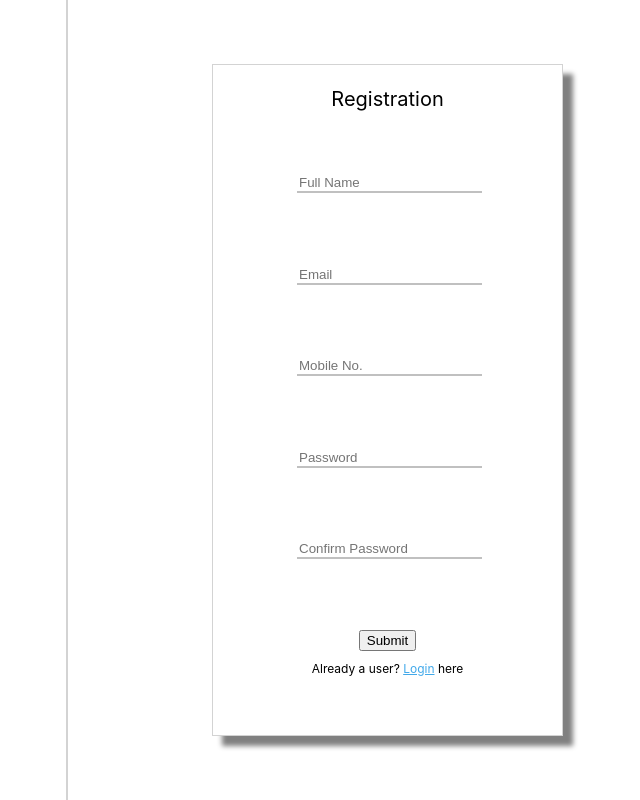
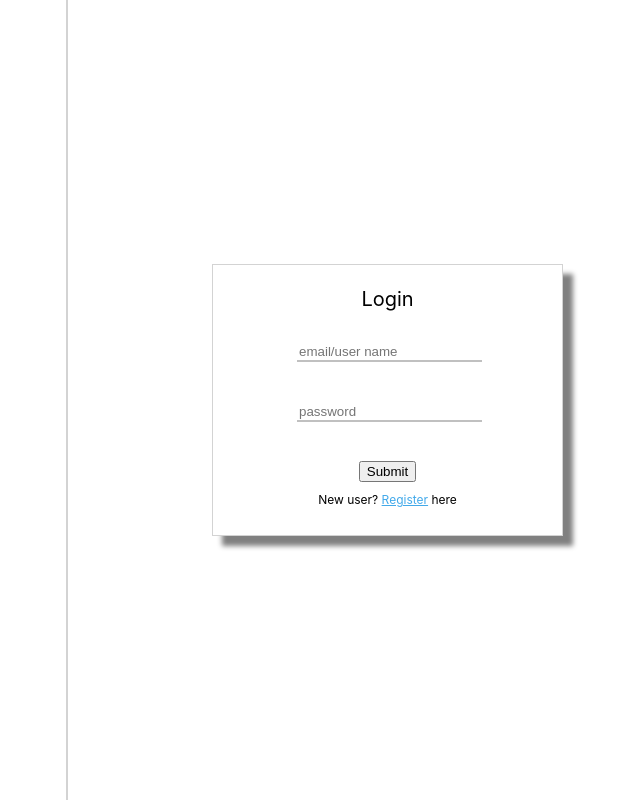
Before and after one commit to AnishDey1994/ecommerce-app, a React (Create React App) app: page / in a window 1280 px wide. Shown: the whole page, without its empty margins (573-1213 px from the left). Built offline with nearby package versions, Linux system fonts and the light colour scheme.

Commit message:
UI 0001 login page (#4)
* login and prelogin widget added

* login validation

* Login Validation Done

```diff
--- a/src/App.css
+++ b/src/App.css
@@ -8,19 +8,17 @@
   padding: 0;
   color: black;
 }
-.Reg {
-  text-align: center;
-  height: 100%;
-  width: 100%;
-  overflow-y: hidden;
-  overflow-x: hidden;
-  margin: 0;
-  padding: 0;
-  color: black;
-}
-.leftBorder{
+.leftBorder {
   border-left: 1px lightgray solid;
 }
-.rightBorder{
+.rightBorder {
   border-right: 1px lightgray solid;
 }
+.urlLink {
+  margin-top: 10px;
+  font-size: 12px;
+}
+.urlLink u {
+  color: rgba(50, 162, 232, 0.922);
+  cursor: pointer;
+}
--- a/src/App.js
+++ b/src/App.js
@@ -3,9 +3,9 @@ import PreLoginView from "./widgets/preLoginView/preLoginView";
 
 function App() {
   return (
-    <div className="Reg">
-    <PreLoginView />
-  </div>
+    <div className="App">
+      <PreLoginView />
+    </div>
   );
 }
 
--- a/src/components/UXButton/UXButton.jsx
+++ b/src/components/UXButton/UXButton.jsx
@@ -1,12 +1,12 @@
-import React from "react";
-import "./UXButton.css";
+import React from 'react';
+import './UXButton.css';
 
 const UXButton = (props) => {
   return (
     <button
       id={props.id && props.id}
       className={props.variant && props.variant}
-      onClick={() => props.onTap("calling from child..")}
+      onClick={() => props.onTap('calling from child..')}
     >
       {props.text && props.text}
     </button>
--- a/src/components/UXTextbox/UXTextbox.css
+++ b/src/components/UXTextbox/UXTextbox.css
@@ -0,0 +1,12 @@
+.underLineTextBox{
+  width:100%;
+  border:none;
+  border-bottom:2px solid silver;
+}
+.underLineTextBox:focus{
+    outline: none;
+    border-bottom:2px solid #4158d0;
+}
+.textBoxError:focus{
+    border-bottom:2px solid red;
+}
--- a/src/components/UXTextbox/UXTextbox.jsx
+++ b/src/components/UXTextbox/UXTextbox.jsx
@@ -1,5 +1,5 @@
-import React from "react";
-import "./UXTextbox.css";
+import React from 'react';
+import './UXTextbox.css';
 
 const UXTextbox = (props) => {
   return (
--- a/src/widgets/loginView/loginView.css
+++ b/src/widgets/loginView/loginView.css
@@ -10,6 +10,11 @@
   border: 1px lightgray solid;
   box-shadow: 10px 10px 5px grey;
 }
+
+.errMsg{
+  font-size: 11px;
+  color:red;
+}
 .loginItems {
   flex: 1;
 }
--- a/src/widgets/loginView/loginView.jsx
+++ b/src/widgets/loginView/loginView.jsx
@@ -1,10 +1,11 @@
-import UXHeader from "../../components/UXHeader/UXHeader";
-import UXTextbox from "../../components/UXTextbox/UXTextbox";
-import UXButton from "../../components/UXButton/UXButton";
-import "./loginView.css";
-import { useState } from "react";
+import UXHeader from '../../components/UXHeader/UXHeader';
+import UXTextbox from '../../components/UXTextbox/UXTextbox';
+import UXButton from '../../components/UXButton/UXButton';
+import UXValidation from '../../components/UXValidation/UXValidation'
+import './loginView.css';
+import { useState } from 'react';
 
-const LoginView = () => {
+const LoginView = (props) => {
   const [userName, setUserName] = useState(null);
   const [password, setPassword] = useState(null);
   const [errors, setErrors] = useState(null);
@@ -15,18 +16,18 @@ const LoginView = () => {
     if (validForm.userName || validForm.password) {
       setErrors(validForm);
     } else {
-      console.log("Logged in");
+      console.log('Logged in');
     }
-    console.log("**", errors);
+    console.log('**', errors);
   };
 
   const validation = () => {
     let errors = {};
     if (!userName) {
-      errors.userName = "Email/username is required";
+      errors.userName = '*Email/username is required';
     }
     if (!password) {
-      errors.password = "Password is required";
+      errors.password = '*Password is required';
     }
     return errors;
   };
@@ -40,24 +41,36 @@ const LoginView = () => {
         <UXTextbox
           id="loginUserName"
           type="text"
-          className="loginTextBox"
+          className={'underLineTextBox'}
           value={userName}
           placeholder={"email/user name"}
           onEdit={(val) => setUserName(val)}
         />
+        {errors && errors.userName ? (
+          <UXValidation
+            id="errorUserName"
+            className="danger"
+            text={errors.userName}
+          />
+        ) : null}
       </div>
-      <p>{errors && errors.userName}</p>
       <div className="loginItems">
         <UXTextbox
           id="loginPassword"
           type="password"
-          className="loginTextBox"
+          className="underLineTextBox"
           value={password}
           placeholder={"password"}
           onEdit={(val) => setPassword(val)}
         />
+        {errors && errors.password ? (
+          <UXValidation
+            id="errorPassword"
+            className="danger"
+            text={errors.password}
+          />
+        ) : null}
       </div>
-      <p>{errors && errors.password}</p>
       <div className="loginItems">
         <UXButton
           id="loginSubmitBtn"
@@ -65,6 +78,9 @@ const LoginView = () => {
           text="Submit"
           onTap={() => handleSubmit()}
         />
+        <div className="urlLink">
+          New user? <u onClick={() => props.handleView()}>Register</u> here
+        </div>
       </div>
     </div>
   );
--- a/src/widgets/preLoginView/preLoginView.jsx
+++ b/src/widgets/preLoginView/preLoginView.jsx
@@ -1,23 +1,23 @@
-import LoginView from "../loginView/loginView";
-import RegistrationView from "../registrationView/registrationView";
-import "./preLoginView.css";
-import { useState } from "react";
+import LoginView from '../loginView/loginView';
+import RegistrationView from '../registrationView/registrationView';
+import './preLoginView.css';
+import { useState } from 'react';
 
 const PreLoginView = () => {
-  const [viewName, setViewName] = useState("registration");
+  const [viewName, setViewName] = useState('login');
 
   const handleLogin = () => {
-    console.log("Logged In.....");
+    console.log('Logged In.....');
   };
 
   return (
-    <div className="preLoginWrapper">
-      <div className="preLoginItems rightBorder"></div>
-      <div className="preLoginItems leftBorder">
-        {viewName === "login" ? (
-          <LoginView />
+    <div className='preLoginWrapper'>
+      <div className='preLoginItems rightBorder'></div>
+      <div className='preLoginItems leftBorder'>
+        {viewName === 'login' ? (
+          <LoginView handleView={() => setViewName('registration')} />
         ) : (
-          <RegistrationView handleView={() => setViewName("login")} />
+          <RegistrationView handleView={() => setViewName('login')} />
         )}
       </div>
     </div>
--- a/src/widgets/registrationView/registrationView.css
+++ b/src/widgets/registrationView/registrationView.css
@@ -10,25 +10,10 @@
     border: 1px lightgray solid;
     box-shadow: 10px 10px 5px grey;
   }
-  .registrationTextBox{
-    width:100%;
-    border:none;
-    border-bottom:2px solid silver;
-  }
-  input:focus, input:focus{
-    outline: none;
-  }
   .registrationItems {
     flex: 1;
   }
-  .loginLink{
-    margin-top: 10px;
-    font-size: 12px;
-  }
-  .loginLink u {
-    color: rgba(50, 162, 232, 0.922);
-    cursor: pointer;
-  }
+
 
   @media only screen and (max-width: 600px) {
     .registrationPageWrapper {
--- a/src/widgets/registrationView/registrationView.jsx
+++ b/src/widgets/registrationView/registrationView.jsx
@@ -1,9 +1,9 @@
-import UXHeader from "../../components/UXHeader/UXHeader";
-import UXTextbox from "../../components/UXTextbox/UXTextbox";
-import UXButton from "../../components/UXButton/UXButton";
-import UXValidation from "../../components/UXValidation/UXValidation";
-import "./registrationView.css";
-import { useState } from "react";
+import UXHeader from '../../components/UXHeader/UXHeader';
+import UXTextbox from '../../components/UXTextbox/UXTextbox';
+import UXButton from '../../components/UXButton/UXButton';
+import UXValidation from '../../components/UXValidation/UXValidation';
+import './registrationView.css';
+import { useState } from 'react';
 
 const RegistrationView = (props) => {
   const [fullName, setFullName] = useState(null);
@@ -25,131 +25,131 @@ const RegistrationView = (props) => {
     ) {
       setErrors(validForm);
     } else {
-      console.log("User Register Successfully");
+      console.log('User Register Successfully');
     }
   };
 
   const validation = () => {
     let errors = {};
     if (!fullName) {
-      errors.fullName = "*Full Name is Required";
+      errors.fullName = '*Full Name is Required';
     }
     if (!emailid) {
-      errors.emailid = "*Email is required";
+      errors.emailid = '*Email is required';
     }
     if (!mobileNumber) {
-      errors.mobileNumber = "*Mobile No. is required";
+      errors.mobileNumber = '*Mobile No. is required';
     }
     if (!password) {
-      errors.password = "*Password is required";
+      errors.password = '*Password is required';
     }
     if (!confirmPsw) {
-      errors.confirmPsw = "*Confirm Password is required";
+      errors.confirmPsw = '*Confirm Password is required';
     }
     if (password !== confirmPsw) {
-      errors.confirmPsw = "*Password should match";
+      errors.confirmPsw = '*Password should match';
     }
     return errors;
   };
   return (
-    <div className="registrationPageWrapper">
-      <div className="registrationItems">
-        <UXHeader id="loginHeader" className="hh2" text="Registration" />
+    <div className='registrationPageWrapper'>
+      <div className='registrationItems'>
+        <UXHeader id='loginHeader' className='hh2' text='Registration' />
       </div>
-      <div className="registrationItems">
+      <div className='registrationItems'>
         <UXTextbox
-          id="lregFullName"
-          type="text"
-          className="registrationTextBox"
+          id='lregFullName'
+          type='text'
+          className='underLineTextBox'
           value={fullName}
-          placeholder={"Full Name"}
+          placeholder={'Full Name'}
           onEdit={(val) => setFullName(val)}
         />
         {errors && errors.fullName ? (
         <UXValidation
-          id="errorFullName"
-          className="danger"
+          id='errorFullName'
+          className='danger'
           text={errors.fullName}
         />
       ) : null}
       </div>
 
-      <div className="registrationItems">
+      <div className='registrationItems'>
         <UXTextbox
-          id="regEmail"
-          type="email"
-          className="registrationTextBox"
+          id='regEmail'
+          type='email'
+          className='underLineTextBox'
           value={emailid}
-          placeholder={"Email"}
+          placeholder={'Email'}
           onEdit={(val) => setEmailid(val)}
         />
         {errors && errors.emailid ? (
         <UXValidation
-          id="errorEmailId"
-          className="danger"
+          id='errorEmailId'
+          className='danger'
           text={errors.emailid}
         />
       ) : null}
       </div>
-      <div className="registrationItems">
+      <div className='registrationItems'>
         <UXTextbox
-          id="regMobileNumber"
-          type="text"
-          className="registrationTextBox"
+          id='regMobileNumber'
+          type='text'
+          className='underLineTextBox'
           value={mobileNumber}
-          placeholder={"Mobile No."}
+          placeholder={'Mobile No.'}
           onEdit={(val) => setMobileNumber(val)}
         />
         {errors && errors.mobileNumber ? (
         <UXValidation
-          id="errorMobileNumber"
-          className="danger"
+          id='errorMobileNumber'
+          className='danger'
           text={errors.mobileNumber}
         />
       ) : null}
       </div>
-      <div className="registrationItems">
+      <div className='registrationItems'>
         <UXTextbox
-          id="regLoginPassword"
-          type="password"
-          className="registrationTextBox"
+          id='regLoginPassword'
+          type='password'
+          className='underLineTextBox'
           value={password}
-          placeholder={"Password"}
+          placeholder={'Password'}
           onEdit={(val) => setPassowrd(val)}
         />
         {errors && errors.password ? (
         <UXValidation
-          id="errorPassword"
-          className="danger"
+          id='errorPassword'
+          className='danger'
           text={errors.password}
         />
       ) : null}
       </div>
-      <div className="registrationItems">
+      <div className='registrationItems'>
         <UXTextbox
-          id="regConfirmPsw"
-          type="password"
-          className="registrationTextBox"
+          id='regConfirmPsw'
+          type='password'
+          className='underLineTextBox'
           value={confirmPsw}
-          placeholder={"Confirm Password"}
+          placeholder={'Confirm Password'}
           onEdit={(val) => setConfirmPsw(val)}
         />
         {errors && errors.confirmPsw ? (
         <UXValidation
-          id="errorconfirmPsw"
-          className="danger"
+          id='errorconfirmPsw'
+          className='danger'
           text={errors.confirmPsw}
         />
       ) : null}
       </div>
-      <div className="loginItems">
+      <div className='loginItems'>
         <UXButton
-          id="loginSubmitBtn"
-          variant="primary"
-          text="Submit"
+          id='loginSubmitBtn'
+          variant='primary'
+          text='Submit'
           onTap={() => handleSubmit()}
         />
-        <div className='loginLink'>
+        <div className='urlLink'>
           Already a user? <u onClick={() => props.handleView()}>Login</u> here
         </div>
       </div>
```
Also changed, not shown: src/images/e-commerce-concept-illustration.jpg (added), src/images/istockphoto-1152401160-612x612.jpg (added).
